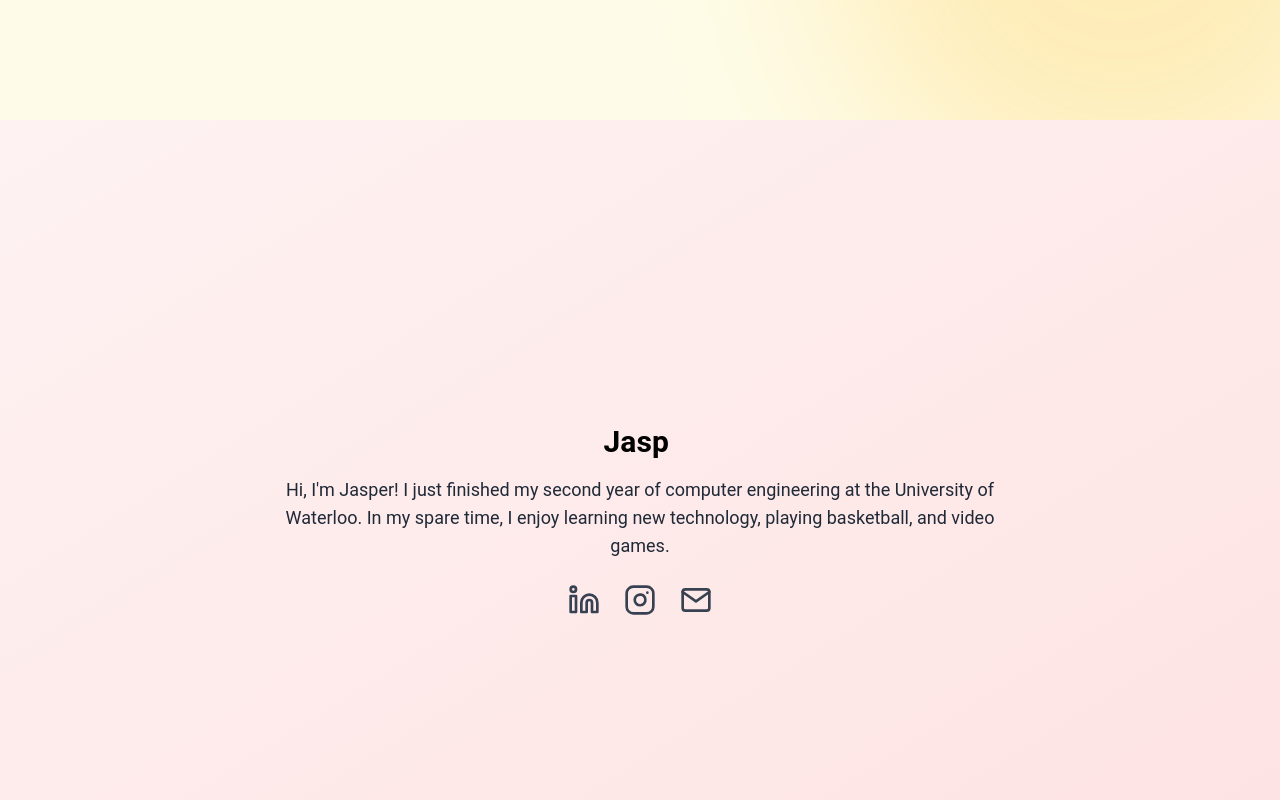
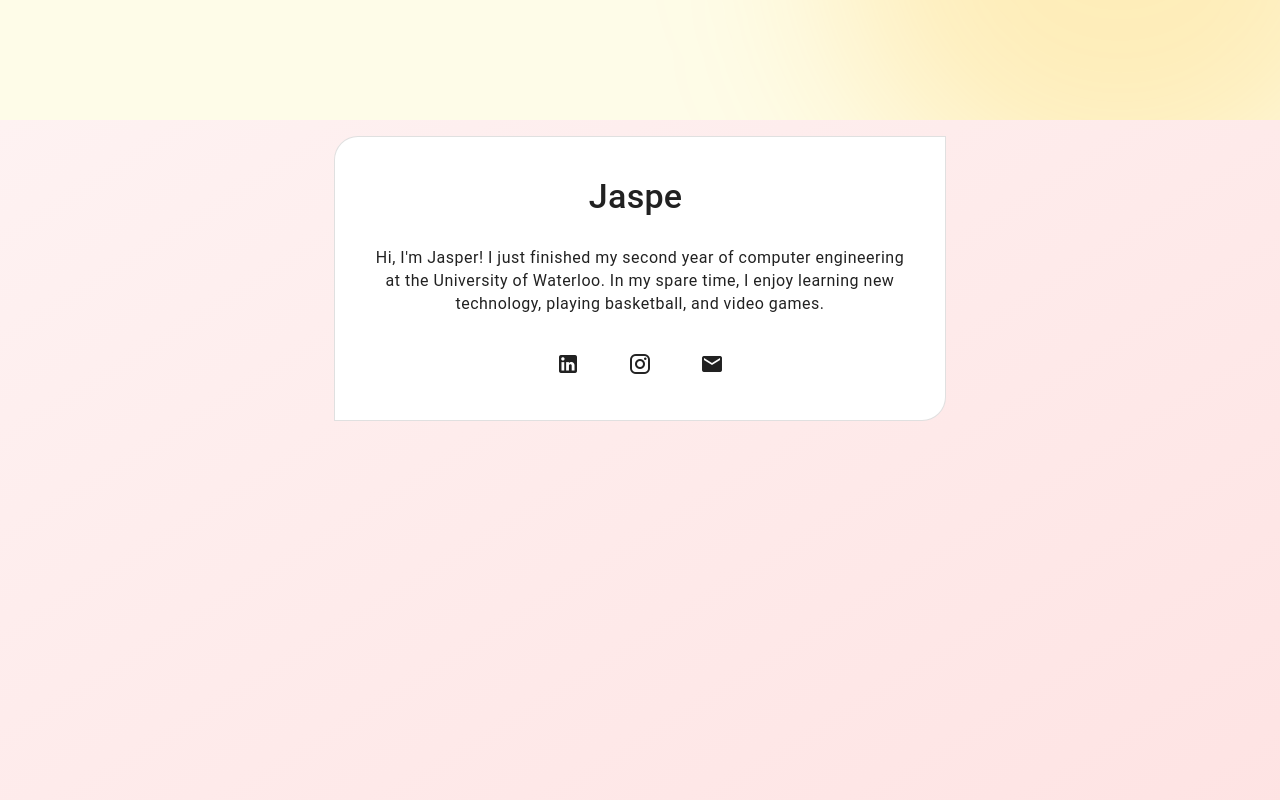
Before and after one commit to Jaspay/VueTest, a Vue app in the folder portal-onboarding/: page / in a window 1280 px wide. Shown: the part 680-1480 px from the top of the page. Built offline with nearby package versions, Linux system fonts and the light colour scheme.

Commit message:
vuetify changes

```diff
--- a/portal-onboarding/package.json
+++ b/portal-onboarding/package.json
@@ -12,6 +12,7 @@
   },
   "dependencies": {
     "@heroicons/vue": "^2.2.0",
+    "@mdi/font": "^7.4.47",
     "pinia": "^2.3.0",
     "vite-plugin-vuetify": "^2.0.4",
     "vue": "^3.5.13",
--- a/portal-onboarding/src/components/profiles/Jasper.vue
+++ b/portal-onboarding/src/components/profiles/Jasper.vue
@@ -1,80 +1,47 @@
 <template>
-  <section id="jasper" class="min-h-screen flex items-center justify-center bg-gradient-to-br from-red-50 to-red-100 p-8">
-    <div class="max-w-3xl text-center">
-      <h2 class="text-3xl font-bold text-black mb-4">{{ displayedText }}<span v-if="isTyping" class="cursor">|</span></h2>
-      <p class="text-lg text-gray-800 mb-6">
+  <v-container fluid class="bg-gradient-to-br from-red-50 to-red-100 min-h-screen">
+    <v-row align="center" justify="center">
+      <v-col cols="12" sm="8" md="6">
+        <v-card class="pa-6 border-thin rounded-shaped custom-hover-card"
+          bg-color="transparent"
+          :elevation="isHovered ? 16 : 0"
+          @mouseover="isHovered = true"
+          @mouseleave="isHovered = false">
+          <v-card-title class="text-h4 text-center mb-4">
+            {{ displayedText }}<span v-if="isTyping" class="cursor">|</span>
+          </v-card-title>
+
+          <v-card-text class="text-body-1 text-center">
             Hi, I'm Jasper! I just finished my second year of computer engineering at the University of Waterloo.
             In my spare time, I enjoy learning new technology, playing basketball, and video games.
-      </p>
-      <div class="flex justify-center gap-6">
-        <a
+          </v-card-text>
+
+          <v-card-actions class="justify-center">
+            <v-btn
+              icon="mdi-linkedin"
               href="https://linkedin.com/in/j4fei"
               target="_blank"
-          rel="noopener noreferrer"
-          class="text-gray-700 hover:text-blue-600 transition-colors hover:scale-110"
-        >
-          <svg
-            xmlns="http://www.w3.org/2000/svg"
-            width="32"
-            height="32"
-            viewBox="0 0 24 24"
-            fill="none"
-            stroke="currentColor"
-            stroke-width="2"
-            stroke-linecap="round"
-            stroke-linejoin="round"
-          >
-            <path d="M16 8a6 6 0 0 1 6 6v7h-4v-7a2 2 0 0 0-2-2 2 2 0 0 0-2 2v7h-4v-7a6 6 0 0 1 6-6z"></path>
-            <rect x="2" y="9" width="4" height="12"></rect>
-            <circle cx="4" cy="4" r="2"></circle>
-          </svg>
-        </a>
-        <a
+              variant="text"
+              class="mx-2"
+            ></v-btn>
+            <v-btn
+              icon="mdi-instagram"
               href="https://instagram.com/jaspay"
               target="_blank"
-          rel="noopener noreferrer"
-          class="text-gray-700 hover:text-pink-600 transition-colors hover:scale-110"
-        >
-          <svg
-            xmlns="http://www.w3.org/2000/svg"
-            width="32"
-            height="32"
-            viewBox="0 0 24 24"
-            fill="none"
-            stroke="currentColor"
-            stroke-width="2"
-            stroke-linecap="round"
-            stroke-linejoin="round"
-          >
-            <rect x="2" y="2" width="20" height="20" rx="5" ry="5"></rect>
-            <path d="M16 11.37A4 4 0 1 1 12.63 8 4 4 0 0 1 16 11.37z"></path>
-            <line x1="17.5" y1="6.5" x2="17.51" y2="6.5"></line>
-          </svg>
-        </a>
-        <a
+              variant="text"
+              class="mx-2"
+            ></v-btn>
+            <v-btn
+              icon="mdi-email"
               href="mailto:j4fei@uwaterloo.ca"
-          target="_blank"
-          rel="noopener noreferrer"
-          class="text-gray-700 hover:text-black-600 transition-colors hover:scale-110"
-        >
-          <svg
-            xmlns="http://www.w3.org/2000/svg"
-            width="32"
-            height="32"
-            viewBox="0 0 24 24"
-            fill="none"
-            stroke="currentColor"
-            stroke-width="2"
-            stroke-linecap="round"
-            stroke-linejoin="round"
-          >
-            <path d="M4 4h16c1.1 0 2 .9 2 2v12c0 1.1-.9 2-2 2H4c-1.1 0-2-.9-2-2V6c0-1.1.9-2 2-2z"></path>
-            <polyline points="22,6 12,13 2,6"></polyline>
-          </svg>
-        </a>
-      </div>
-    </div>
-  </section>
+              variant="text"
+              class="mx-2"
+            ></v-btn>
+          </v-card-actions>
+        </v-card>
+      </v-col>
+    </v-row>
+  </v-container>
 </template>
 
 <script lang="ts" setup>
@@ -84,6 +51,7 @@ const text = "Jasper";
 const displayedText = ref("");
 const index = ref(0);
 const isTyping = ref(true);
+const isHovered = ref(false); // Track hover state
 
 function typeText() {
   if (index.value < text.length) {
@@ -97,12 +65,13 @@ function typeText() {
 }
 
 function startUntyping() {
-  if (displayedText.value.length > 0) {
+  if (displayedText.value.length > 1) {
     displayedText.value = displayedText.value.slice(0, -1); // Remove the last character
     setTimeout(startUntyping, 100); // Adjust untyping speed here (in milliseconds)
   } else {
     isTyping.value = true; // Start typing again
     index.value = 0; // Reset the index
+    displayedText.value = "";
     typeText(); // Restart the typing effect
   }
 }
@@ -122,4 +91,8 @@ onMounted(() => {
     opacity: 0;
   }
 }
+
+.custom-hover-card {
+  transition: all 0.3s ease; /* Smooth transition for hover effects */
+}
 </style>
--- a/portal-onboarding/src/main.ts
+++ b/portal-onboarding/src/main.ts
@@ -7,6 +7,7 @@ import 'vuetify/styles'
 import { createVuetify } from 'vuetify'
 import * as components from 'vuetify/components'
 import * as directives from 'vuetify/directives'
+import '@mdi/font/css/materialdesignicons.css'
 
 const vuetify = createVuetify({
   components,
```
Also changed, not shown: 1 other file (tests, documents, lock files or other folders). Lines whose indentation alone changed are shown as unchanged.
